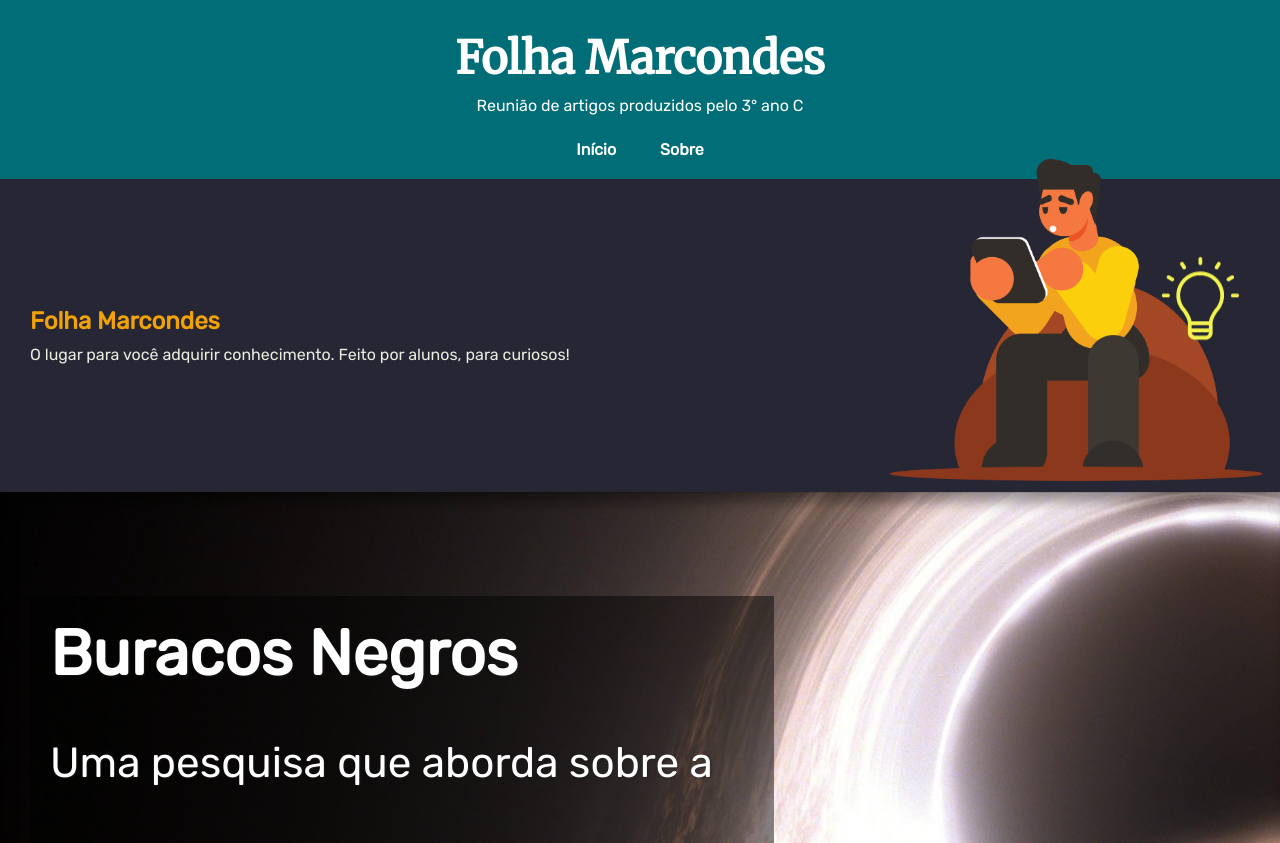
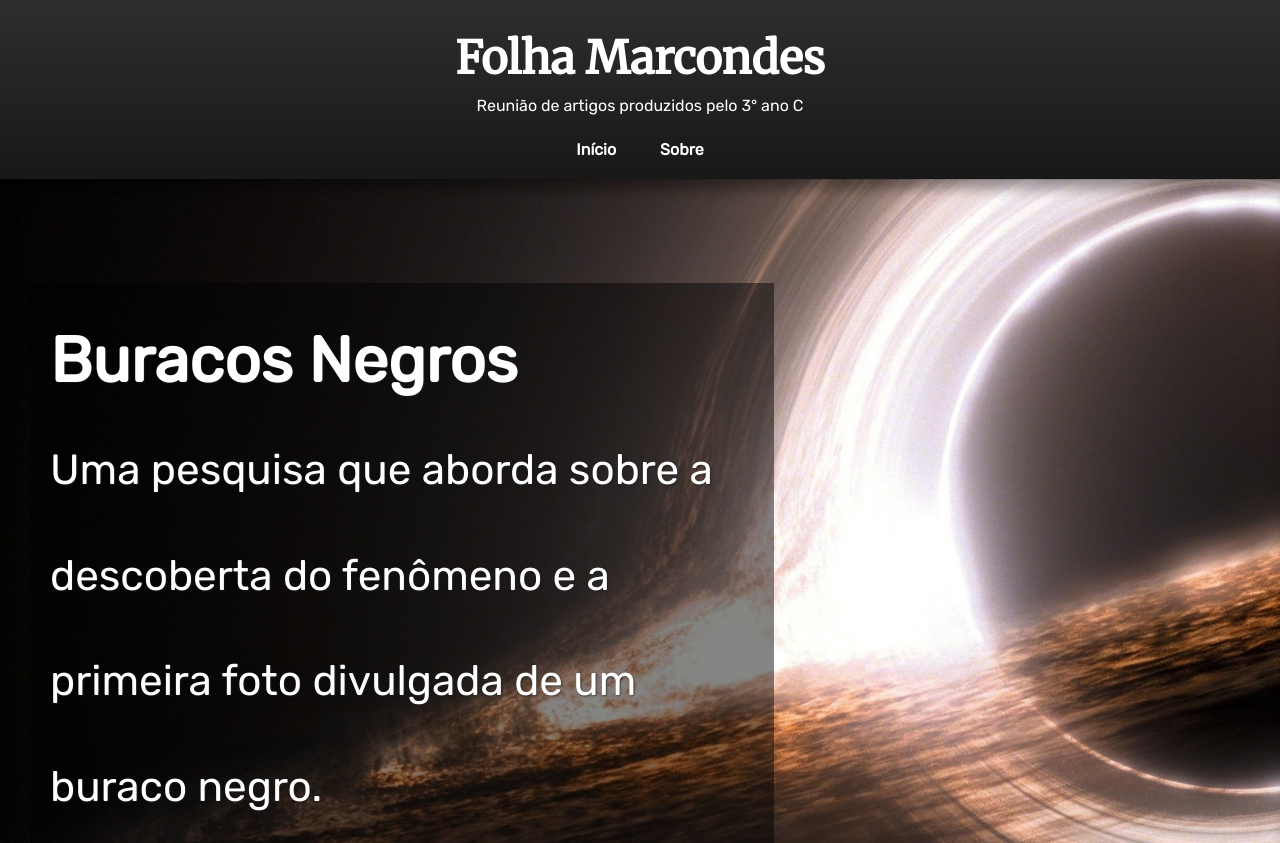
Before and after one commit to fabiohenrique0/artigos-marcondes, a plain HTML site: page index.html in a window 1280 px wide. Shown: the top 843 px of the page. Drawn offline with Linux system fonts and the light colour scheme.

Commit message:
Revert "Header update"
This reverts commit 0f07dd1f039f00723070eeb83cbc6f67bdc95c69.

```diff
--- a/index.html
+++ b/index.html
@@ -17,16 +17,6 @@
         </nav>
     </header>
     <main>
-        <section id="cape">
-            <section id="text0">
-                <h2>Folha Marcondes</h2>
-                <p>O lugar para você adquirir conhecimento. Feito por alunos, para curiosos!</p>
-            </section>
-
-            <img id="man" src="fundos/man.png" alt="Homem sentando em uma cadeira olhando para um tablet" >
-            <img id="idea" src="fundos/lampada.png" alt="Lâmpada significando ideia">
-        </section>
-
         <section class="img" id="img1">
             <article id="text">
                 <h2>Buracos Negros</h2>
--- a/style.css
+++ b/style.css
@@ -3,10 +3,6 @@
 :root {
     --fonte1: 'Merriweather', serif;
     --fonte2: 'Rubik', sans-serif;
-    --cor1: #006D77;
-    --cor2: #272635;
-    --cor3: #F1A208;
-    --cor4: #E8EDDF;
 }
 
 * {
@@ -14,7 +10,7 @@
 }
 
 header {
-    background-color: var(--cor1);
+    background-image: linear-gradient(to bottom, rgb(46, 46, 46), rgb(24, 24, 24));
     text-align: center;
     color: white;
     padding: 20px;
@@ -50,67 +46,6 @@ nav > a:hover {
     color: black;
 }
 
-section#cape {
-    background-color: var(--cor2);
-    position: relative;
-    padding-top: 16vh;
-    padding-bottom: 16vh;
-    padding-left: 30px;
-    padding-right: 30px;
-    max-height: 100px;
-}
-
-section#text0 {
-    width: 50%;
-    background-color: rgba(255, 0, 0, 0);
-
-    font-family: var(--fonte2);
-    text-align: justify;
-    animation-name: entrance;
-    animation-duration: 3s;
-}
-
-img#man {
-    width: 70%;
-    max-width: 400px;
-    float: right;
-    transform: translate(20px, -60%);
-    animation-name: entrance;
-    animation-duration: 3s;
-}
-
-img#idea {
-    width:20%;
-    max-width: 100px;
-    position: absolute;
-    right: 0px;
-    top: 50px;
-    transform: translate(-30px, -40px);
-    animation-name: float-idea, entrance;
-    animation-duration: 3.5s, 3s;
-    animation-iteration-count: infinite, 1;
-}
-
-@keyframes float-idea {
-    0% {transform: translate(-30px, -40px);}
-    50% {transform: translate(-30px, 20px);}
-    100% {transform: translate(-30px, -40px);}
-}
-
-@keyframes entrance {
-    from {transform: translateY(50px); opacity: 0;}
-    to {opacity: 1;}
-}
-
-section#text0 > h2 {
-    margin-bottom: 10px;
-    color: var(--cor3);
-}
-
-section#text0 > p {
-    color: var(--cor4);
-}
-
 article#text {
     font-size: 3.3vw;
     font-family: var(--fonte2);
@@ -123,6 +58,8 @@ article#text {
 }
 
 article > h2 {
+    margin-top: 20px;
+    margin-right: 20px;
     margin-bottom: 20px;
 }
 
@@ -175,5 +112,5 @@ footer a {
 }
 
 section#img1 {
-    background-image: url(fundos/buraco-negro.jpg);
+    background-image: url(fundos/4Vv43ekp8QVwL95So7Z8sb.jpg);
 }
```
Also changed, not shown: fundos/4Vv43ekp8QVwL95So7Z8sb.jpg (renamed from fundos/buraco-negro.jpg), fundos/lampada.png (deleted), fundos/man.png (deleted), 1 other file.
